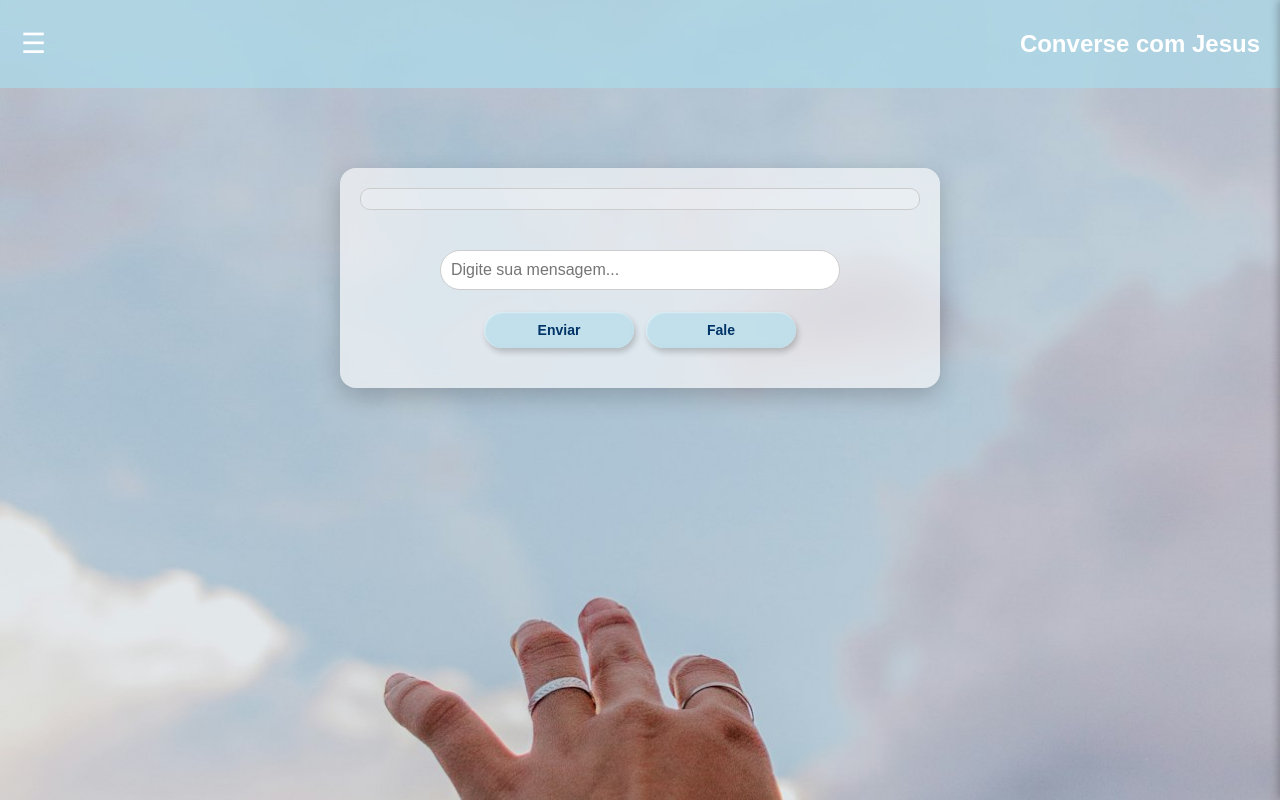
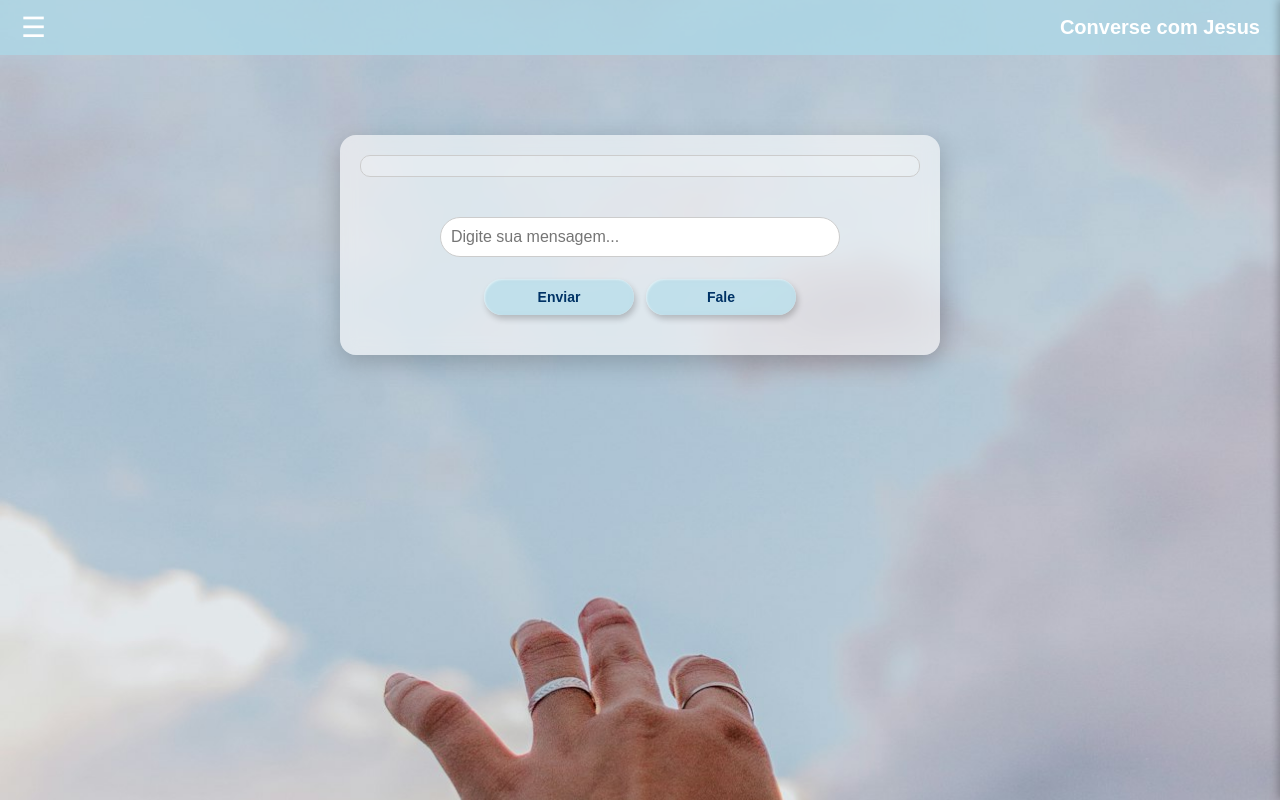
Before and after one commit to lucffernands/chat-jesus, a website: page public/index.html in a window 1280 px wide. Drawn offline with Linux system fonts and the light colour scheme.

Commit message:
Update index.html

```diff
--- a/public/index.html
+++ b/public/index.html
@@ -9,7 +9,7 @@
 <body>
   <header>
     <button class="menu-btn" aria-label="Abrir menu" onclick="toggleMenu()">☰</button>
-    <h2>Converse com Jesus</h2>
+    <h1>Converse com Jesus</h1>
   </header>
 
   <!-- Menu lateral -->
```
